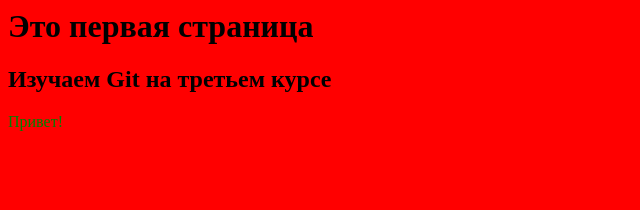
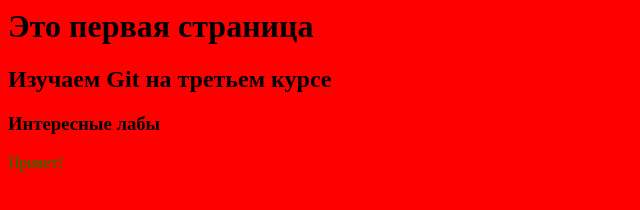
Before and after one commit to Danissimo13/temp, a plain HTML site: page index.html in a window 1280 px wide. Shown: the whole page, without its empty margins (0-640 px from the left). Drawn offline with Linux system fonts and the light colour scheme.

Commit message:
Add h3 to index page

```diff
--- a/index.html
+++ b/index.html
@@ -15,6 +15,7 @@
 	<body>
 	<h1> Это первая страница</h1>
 	<h2> Изучаем Git на третьем курсе </h2>
+	<h3> Интересные лабы </h3>
 	<p> Привет! </p>
 	</body>
 </html>
```
